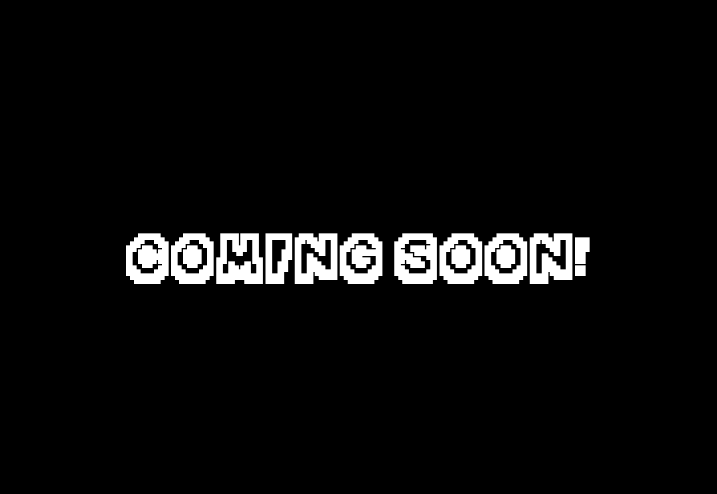
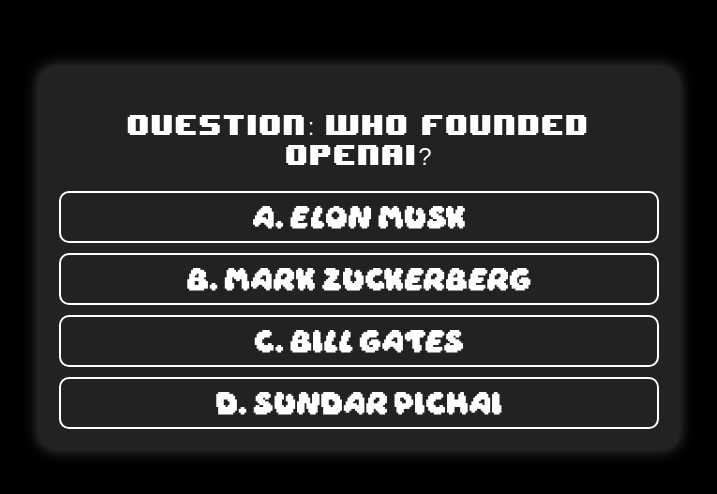
Before and after one commit to Jambonk/JambonkMinigame, a plain HTML site: page target.html in a window 1280 px wide. Shown: the part 142-636 px from the top of the page, without its empty margins (281-998 px from the left). Drawn offline with Linux system fonts and the light colour scheme; files whose address does not match are found by name.

Commit message:
Update target.html

```diff
--- a/target.html
+++ b/target.html
@@ -3,10 +3,18 @@
 <head>
     <meta charset="UTF-8">
     <meta name="viewport" content="width=device-width, initial-scale=1.0">
-    <title>QUESTION!</title>
+    <title>Mini Game</title>
     <link rel="stylesheet" href="styles.css">
 </head>
 <body class="black-background">
-    <h1 style="color: white; text-align: center;">COMING SOON!</h1>
+    <div class="question-container">
+        <p class="question-text">QUESTION: Who founded OpenAI?</p>
+        <div class="answer-options">
+            <div class="answer-option">A. Elon Musk</div>
+            <div class="answer-option">B. Mark Zuckerberg</div>
+            <div class="answer-option">C. Bill Gates</div>
+            <div class="answer-option">D. Sundar Pichai</div>
+        </div>
+    </div>
 </body>
 </html>
```
